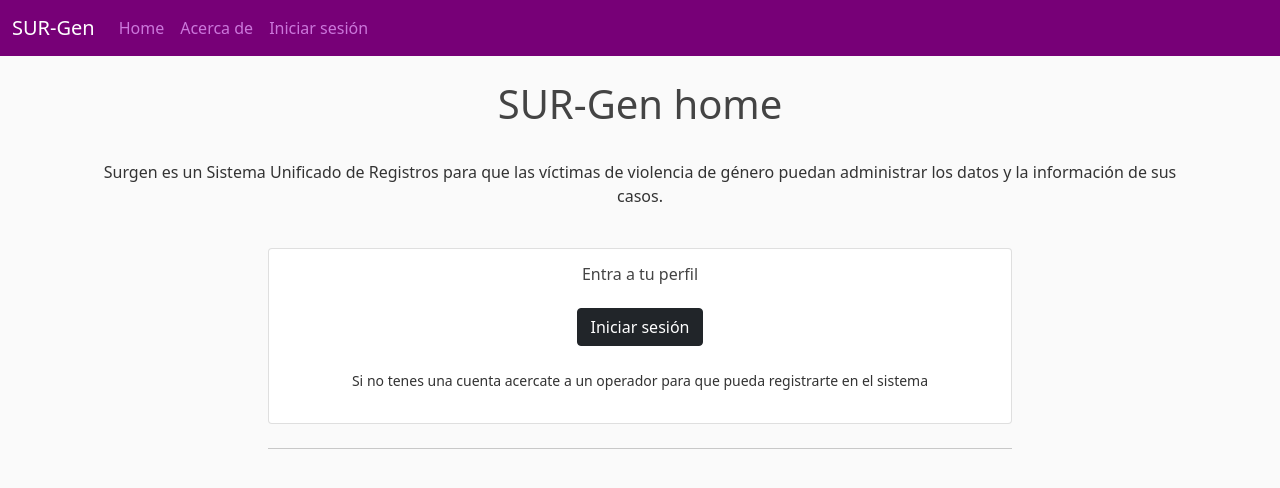
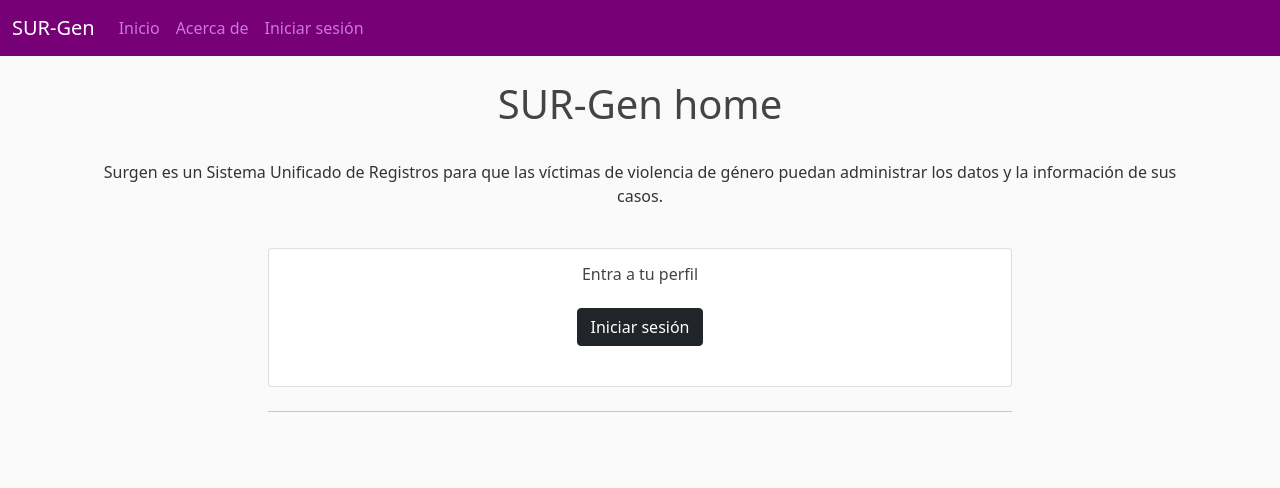
Before and after one commit to bconstanzo/hackaton-genero-2021, a Django app: page / in a window 1280 px wide. Shown: the top 488 px of the page. Run offline with Django 3.2, Linux system fonts and the light colour scheme; parts of the project's set-up code (start-up, migrations or seed data) failed here and were passed over; some libraries are stand-ins or nearby versions.

Commit message:
fix:  header

```diff
--- a/surgen/casos/templates/casos/base.html
+++ b/surgen/casos/templates/casos/base.html
@@ -33,7 +33,7 @@
               </button>
               <div class="collapse navbar-collapse" id="navbarToggle">
                 <div class="navbar-nav mr-auto">
-                  <a class="nav-item nav-link" href="{% url 'casos-home' %}">Home</a>
+                  <a class="nav-item nav-link" href="{% url 'casos-home' %}">Inicio</a>
                   <a class="nav-item nav-link" href="{% url 'casos-about' %}">Acerca de</a>
                 </div>
                   <!-- Navbar Right Side -->
@@ -42,7 +42,7 @@
                     <a class="nav-item nav-link" href="{% url 'casos-perfil' %}">Perfil</a>
                     <a class="nav-item nav-link" href="{% url 'logout' %}">Cerrar sesión</a>
                   {% elif user.is_authenticated and user.is_staff%}
-                    <a class="nav-item nav-link" href="{% url 'logout' %}">Iniciar sesión</a>
+                    <a class="nav-item nav-link" href="{% url 'logout' %}">Cerrar sesión</a>
                   {% else %}
                     <a class="nav-item nav-link" href="{% url 'login' %}">Iniciar sesión</a>
                   {% endif %}
--- a/surgen/casos/templates/casos/home.html
+++ b/surgen/casos/templates/casos/home.html
@@ -39,7 +39,7 @@
                         <a class="btn btn-dark" href="{% url 'login' %}" role="button">Iniciar sesión</a>
                     </div>
                     </br>
-                    <small><p> Si no tenes una cuenta acercate a un operador para que pueda registrarte en el sistema </p></small>
+
                 {% endif %}
             </div>
         </div>
```
